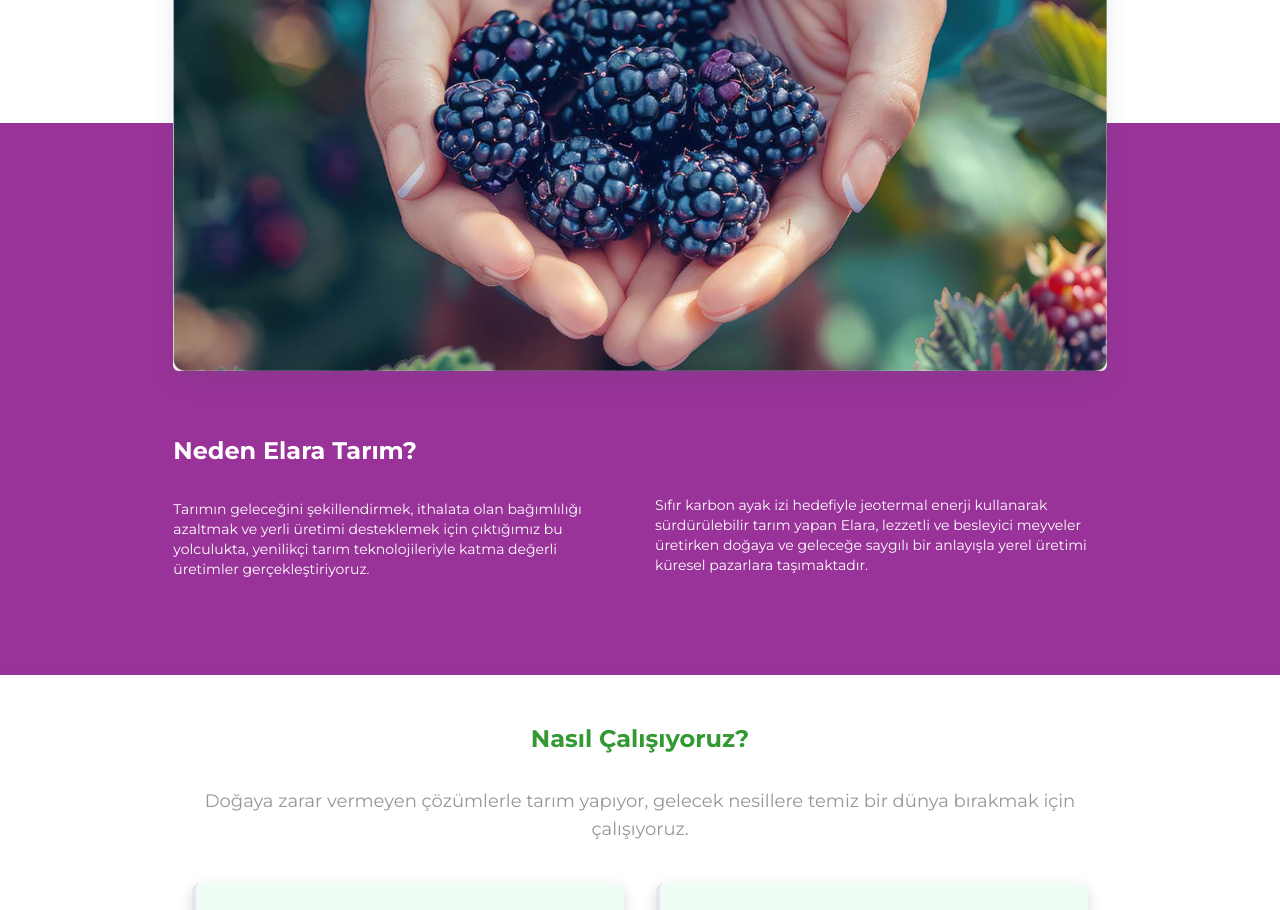
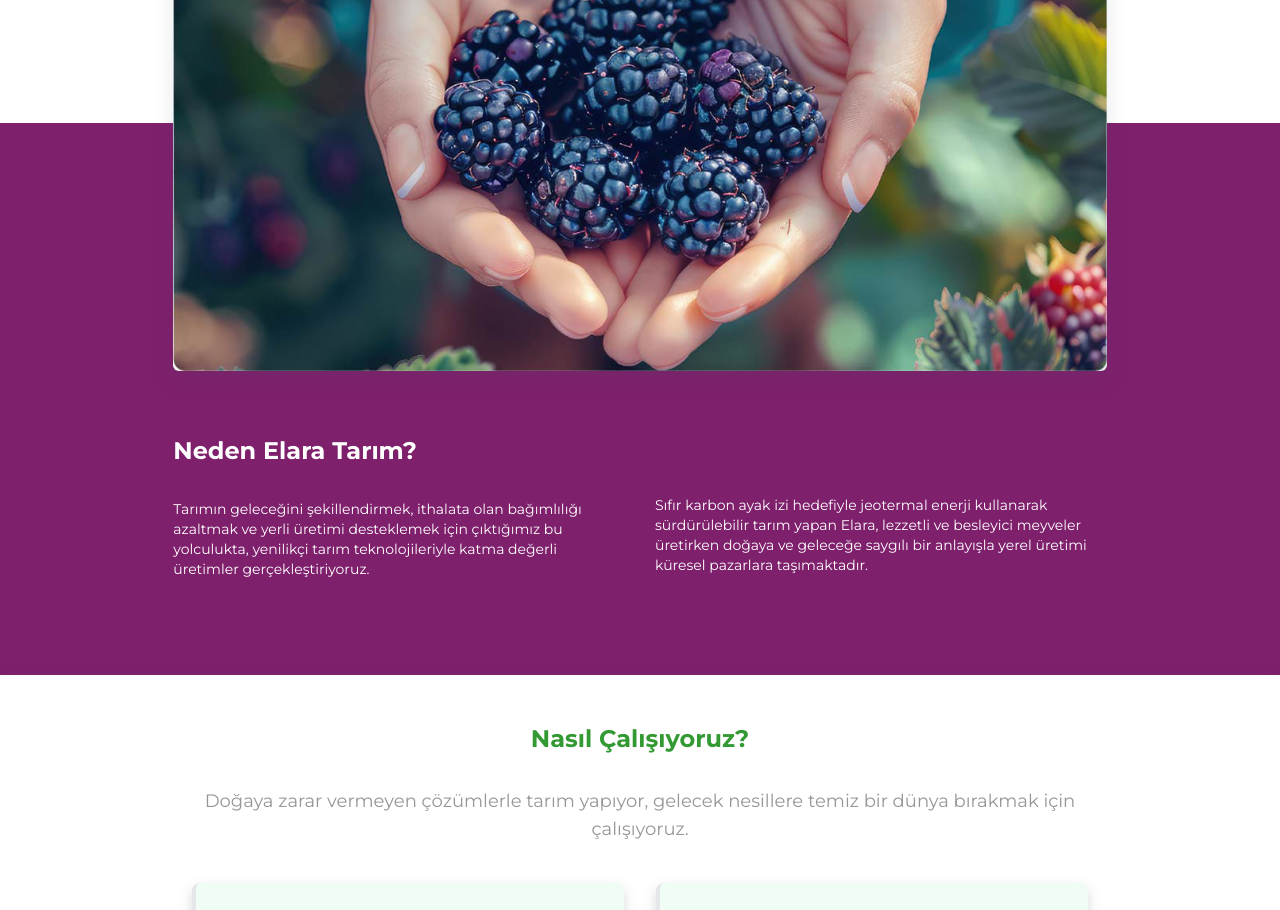
Before and after one commit to Muhammeddemircii/Elara, a Next.js app: page / in a window 1280 px wide. Shown: the part 2420-3330 px from the top of the page. Built offline with nearby package versions, Linux system fonts and the light colour scheme.

Commit message:
Update about.js

```diff
--- a/src/app/components/about.js
+++ b/src/app/components/about.js
@@ -25,8 +25,6 @@ export default function About() {
                         <div className="lg:col-span-5">
                             <div className="relative">
                                 <Image src="/images/aile.jpg" className="rounded-lg shadow-lg relative" alt="" width={0} height={0} sizes='100vw' style={{ height: "auto", width: "100%" }} />
-                                <div className="absolute bottom-2/4 translate-y-2/4 end-0 start-0 text-center">
-                                </div>
                             </div>
                         </div>
                         <div className="lg:col-span-7">
@@ -41,7 +39,7 @@ export default function About() {
                                     <Link href="/aboutus"
                                         className="py-2 px-5  font-normal tracking-wide border align-middle transition
                                          duration-500 ease-in-out text-base text-center font-montserrat bg-[#7F206D]
-                                          hover:bg-[#993399] border-[#7F206D] hover:border-[#7F206D] text-white rounded-md inline-flex items-center gap-1">{t('readMore')} <Unicons.UilArrowRight width={16} /></Link>
+                                          hover:bg-[#7F206D] border-[#7F206D] hover:border-[#7F206D] text-white rounded-md inline-flex items-center gap-1">{t('readMore')} <Unicons.UilArrowRight width={16} /></Link>
                                 </div>
                             </div>
                         </div>
@@ -81,7 +79,7 @@ export default function About() {
                         </div>
                     </div>
                 </div>
-                <div className="absolute bottom-0 end-0 start-0 h-4/5 md:h-2/3 bg-[#993399] transition-colors duration-500"></div>
+                <div className="absolute bottom-0 end-0 start-0 h-4/5 md:h-2/3 bg-[#7F206D] transition-colors duration-500"></div>
             </section>
             <HowStudy />
 
```
